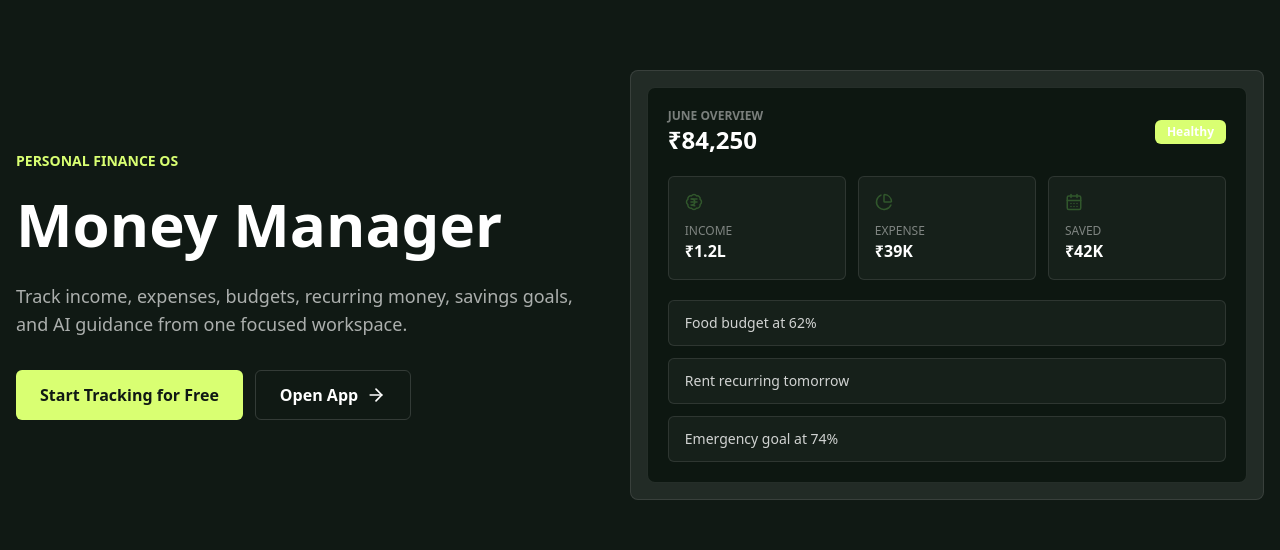
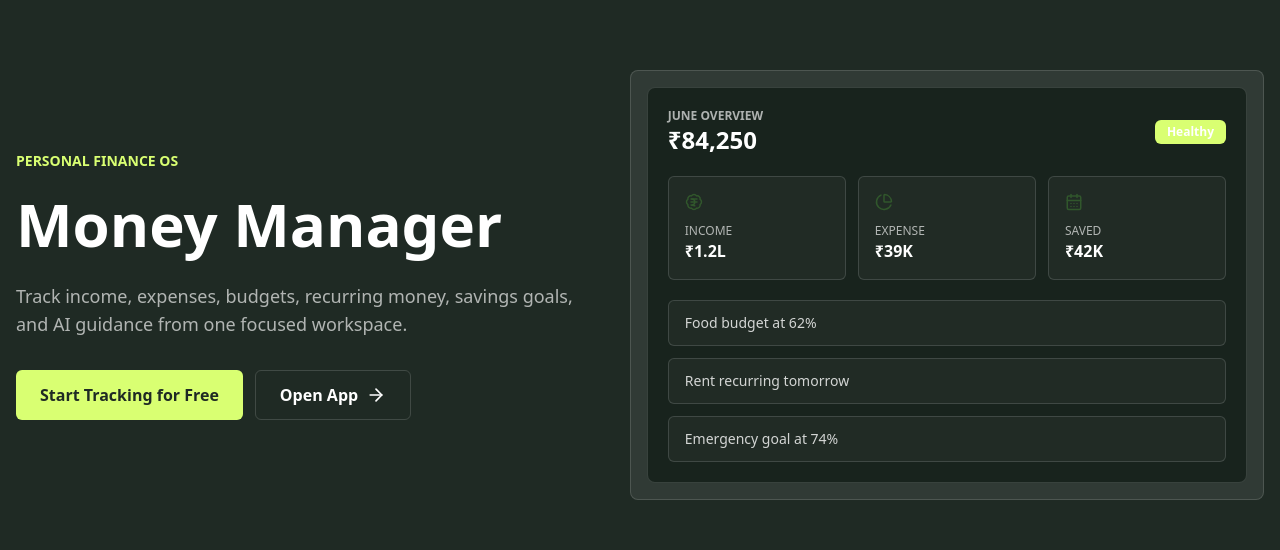
Before and after one commit to Ujwal-kumar-swain-2004/Money_Manager, a React (Vite) app in the folder MoneyManager_Frontend-main/: page /home in a window 1280 px wide. Shown: the part 148-698 px from the top of the page. Built offline with nearby package versions, Linux system fonts and the light colour scheme; no server answers.

Commit message:
Improve auth and landing contrast

```diff
--- a/MoneyManager_Frontend-main/src/components/HeroSection.jsx
+++ b/MoneyManager_Frontend-main/src/components/HeroSection.jsx
@@ -3,7 +3,7 @@ import {Link} from "react-router-dom";
 
 const HeroSection = () => {
     return (
-        <section className="bg-[#101914] text-white">
+        <section className="bg-[#1f2a24] text-white">
             <div className="mx-auto grid min-h-[calc(100vh-64px)] max-w-7xl items-center gap-10 px-4 py-10 lg:grid-cols-[0.95fr_1.05fr]">
                 <div>
                     <p className="text-sm font-semibold uppercase text-[#d9ff72]">Personal finance OS</p>
@@ -16,7 +16,7 @@ const HeroSection = () => {
                     <div className="mt-8 flex flex-col gap-3 sm:flex-row">
                     <Link
                         to="/signup"
-                        className="inline-flex items-center justify-center rounded-md bg-[#d9ff72] px-6 py-3 font-semibold text-[#101914] transition-all hover:bg-[#c9f35b]"
+                        className="inline-flex items-center justify-center rounded-md bg-[#d9ff72] px-6 py-3 font-semibold text-[#1f2a24] transition-all hover:bg-[#c9f35b]"
                     >
                         Start Tracking for Free
                     </Link>
@@ -28,11 +28,11 @@ const HeroSection = () => {
                     </Link>
                     </div>
                 </div>
-                <div className="rounded-lg border border-white/10 bg-white/8 p-4">
-                    <div className="rounded-lg border border-white/10 bg-[#0d1711] p-5 text-white">
+                <div className="rounded-lg border border-white/14 bg-white/8 p-4">
+                    <div className="rounded-lg border border-white/14 bg-[#18231d] p-5 text-white">
                         <div className="mb-5 flex items-center justify-between">
                             <div>
-                                <p className="text-xs font-semibold uppercase text-white/45">June overview</p>
+                                <p className="text-xs font-semibold uppercase text-white/65">June overview</p>
                                 <p className="text-2xl font-semibold">₹84,250</p>
                             </div>
                             <span className="rounded-md bg-[#d9ff72] px-3 py-1 text-xs font-semibold">Healthy</span>
@@ -44,7 +44,7 @@ const HeroSection = () => {
                         </div>
                         <div className="mt-5 space-y-3">
                             {["Food budget at 62%", "Rent recurring tomorrow", "Emergency goal at 74%"].map((item) => (
-                                <div key={item} className="rounded-md border border-white/10 bg-white/[0.04] px-4 py-3 text-sm font-medium text-white/80">{item}</div>
+                                <div key={item} className="rounded-md border border-white/14 bg-white/[0.04] px-4 py-3 text-sm font-medium text-white/80">{item}</div>
                             ))}
                         </div>
                     </div>
@@ -55,9 +55,9 @@ const HeroSection = () => {
 };
 
 const HeroMetric = ({icon: Icon, label, value}) => (
-    <div className="rounded-md border border-white/10 bg-white/[0.04] p-4">
+    <div className="rounded-md border border-white/14 bg-white/[0.04] p-4">
         <Icon size={18} className="text-[#31572c]" />
-        <p className="mt-3 text-xs uppercase text-white/45">{label}</p>
+        <p className="mt-3 text-xs uppercase text-white/65">{label}</p>
         <p className="font-semibold">{value}</p>
     </div>
 );
--- a/MoneyManager_Frontend-main/src/components/ProductShowcase.jsx
+++ b/MoneyManager_Frontend-main/src/components/ProductShowcase.jsx
@@ -2,11 +2,11 @@ import {assets} from "../assets/assets.js";
 
 const ProductShowcase = () => {
     return (
-        <section className="bg-[#070c09] py-12">
+        <section className="bg-[#111713] py-12">
             <div className="mx-auto max-w-7xl px-4">
                 <img
                     src={assets.landing}
-                    className="h-auto w-full rounded-lg border border-white/10 object-cover shadow-sm"
+                    className="h-auto w-full rounded-lg border border-white/14 object-cover shadow-sm"
                     alt="MoneyWise App Dashboard"
                     onError={(e) => { e.target.onerror = null; e.target.src='https://placehold.co/1200x600/E2E8F0/4A5568?text=Image+Not+Found'; }}
                 />
--- a/MoneyManager_Frontend-main/src/pages/LandingPage.jsx
+++ b/MoneyManager_Frontend-main/src/pages/LandingPage.jsx
@@ -4,7 +4,7 @@ import ProductShowcase from "../components/ProductShowcase.jsx";
 
 const LandingPage = () => {
     return (
-        <div className="bg-[#070c09] font-sans text-white">
+        <div className="bg-[#111713] font-sans text-white">
             <Header />
             <main>
                 <HeroSection/>
--- a/MoneyManager_Frontend-main/src/pages/Login.jsx
+++ b/MoneyManager_Frontend-main/src/pages/Login.jsx
@@ -60,10 +60,10 @@ const Login = () => {
     }
 
     return (
-        <div className="min-h-screen w-full bg-[#070c09]">
+        <div className="min-h-screen w-full bg-[#111713]">
             <Header />
             <div className="mx-auto grid max-w-7xl gap-8 px-4 py-10 lg:grid-cols-[0.95fr_1.05fr]">
-                <div className="hidden rounded-lg bg-[#101914] p-8 text-white lg:block">
+                <div className="hidden rounded-lg bg-[#1f2a24] p-8 text-white lg:block">
                     <p className="text-sm font-semibold uppercase text-[#d9ff72]">Welcome back</p>
                     <h1 className="mt-3 text-4xl font-semibold">Pick up exactly where your money left off.</h1>
                     <div className="mt-10 grid gap-3">
@@ -77,7 +77,7 @@ const Login = () => {
                         <h3 className="text-2xl font-semibold text-white text-center mb-2">
                             Welcome Back
                         </h3>
-                        <p className="text-sm text-white/45 text-center mb-8">
+                        <p className="text-sm text-white/65 text-center mb-8">
                             Sign in to manage budgets, transactions, and savings goals.
                         </p>
 
@@ -100,7 +100,7 @@ const Login = () => {
                             />
 
                             {error && (
-                                <p className="text-red-800 text-sm text-center bg-red-50 p-2 rounded">
+                                <p className="text-red-100 text-sm text-center bg-red-500/15 border border-red-300/20 p-2 rounded">
                                     {error}
                                 </p>
                             )}
@@ -114,7 +114,7 @@ const Login = () => {
                                 ):("LOGIN")}
                             </button>
 
-                            <p className="text-sm text-slate-800 text-center mt-6">
+                            <p className="text-sm text-white/72 text-center mt-6">
                                 Don't have an account?
                                 <Link to="/signup" className="ml-1 font-semibold text-[#31572c] underline">Signup</Link>
                             </p>
@@ -127,10 +127,10 @@ const Login = () => {
 }
 
 const AuthStat = ({icon: Icon, title, text}) => (
-    <div className="rounded-lg border border-white/10 bg-white/10 p-4">
+    <div className="rounded-lg border border-white/14 bg-white/10 p-4">
         <Icon className="text-[#d9ff72]" size={20} />
         <p className="mt-3 font-semibold">{title}</p>
-        <p className="mt-1 text-sm text-white/60">{text}</p>
+        <p className="mt-1 text-sm text-white/72">{text}</p>
     </div>
 );
 
--- a/MoneyManager_Frontend-main/src/pages/Signup.jsx
+++ b/MoneyManager_Frontend-main/src/pages/Signup.jsx
@@ -69,10 +69,10 @@ const Signup = () => {
     }
 
     return (
-        <div className="min-h-screen w-full bg-[#070c09]">
+        <div className="min-h-screen w-full bg-[#111713]">
             <Header />
             <div className="mx-auto grid max-w-7xl gap-8 px-4 py-10 lg:grid-cols-[0.95fr_1.05fr]">
-                <div className="hidden rounded-lg bg-[#101914] p-8 text-white lg:block">
+                <div className="hidden rounded-lg bg-[#1f2a24] p-8 text-white lg:block">
                     <p className="text-sm font-semibold uppercase text-[#d9ff72]">Create your workspace</p>
                     <h1 className="mt-3 text-4xl font-semibold">Build better money habits from day one.</h1>
                     <div className="mt-10 grid gap-3">
@@ -86,7 +86,7 @@ const Signup = () => {
                         <h3 className="text-2xl font-semibold text-white text-center mb-2">
                             Create An Account
                         </h3>
-                        <p className="text-sm text-white/45 text-center mb-8">
+                        <p className="text-sm text-white/65 text-center mb-8">
                             Start with clean categories, budgets, goals, and insights.
                         </p>
 
@@ -123,7 +123,7 @@ const Signup = () => {
 
                             </div>
                             {error && (
-                                <p className="text-red-800 text-sm text-center bg-red-50 p-2 rounded">
+                                <p className="text-red-100 text-sm text-center bg-red-500/15 border border-red-300/20 p-2 rounded">
                                     {error}
                                 </p>
                             )}
@@ -139,7 +139,7 @@ const Signup = () => {
                                 )}
                             </button>
 
-                            <p className="text-sm text-slate-800 text-center mt-6">
+                            <p className="text-sm text-white/72 text-center mt-6">
                                 Already have an account?
                                 <Link to="/login" className="ml-1 font-semibold text-[#31572c] underline">Login</Link>
                             </p>
@@ -152,10 +152,10 @@ const Signup = () => {
 }
 
 const AuthStat = ({icon: Icon, title, text}) => (
-    <div className="rounded-lg border border-white/10 bg-white/10 p-4">
+    <div className="rounded-lg border border-white/14 bg-white/10 p-4">
         <Icon className="text-[#d9ff72]" size={20} />
         <p className="mt-3 font-semibold">{title}</p>
-        <p className="mt-1 text-sm text-white/60">{text}</p>
+        <p className="mt-1 text-sm text-white/72">{text}</p>
     </div>
 );
 
```
